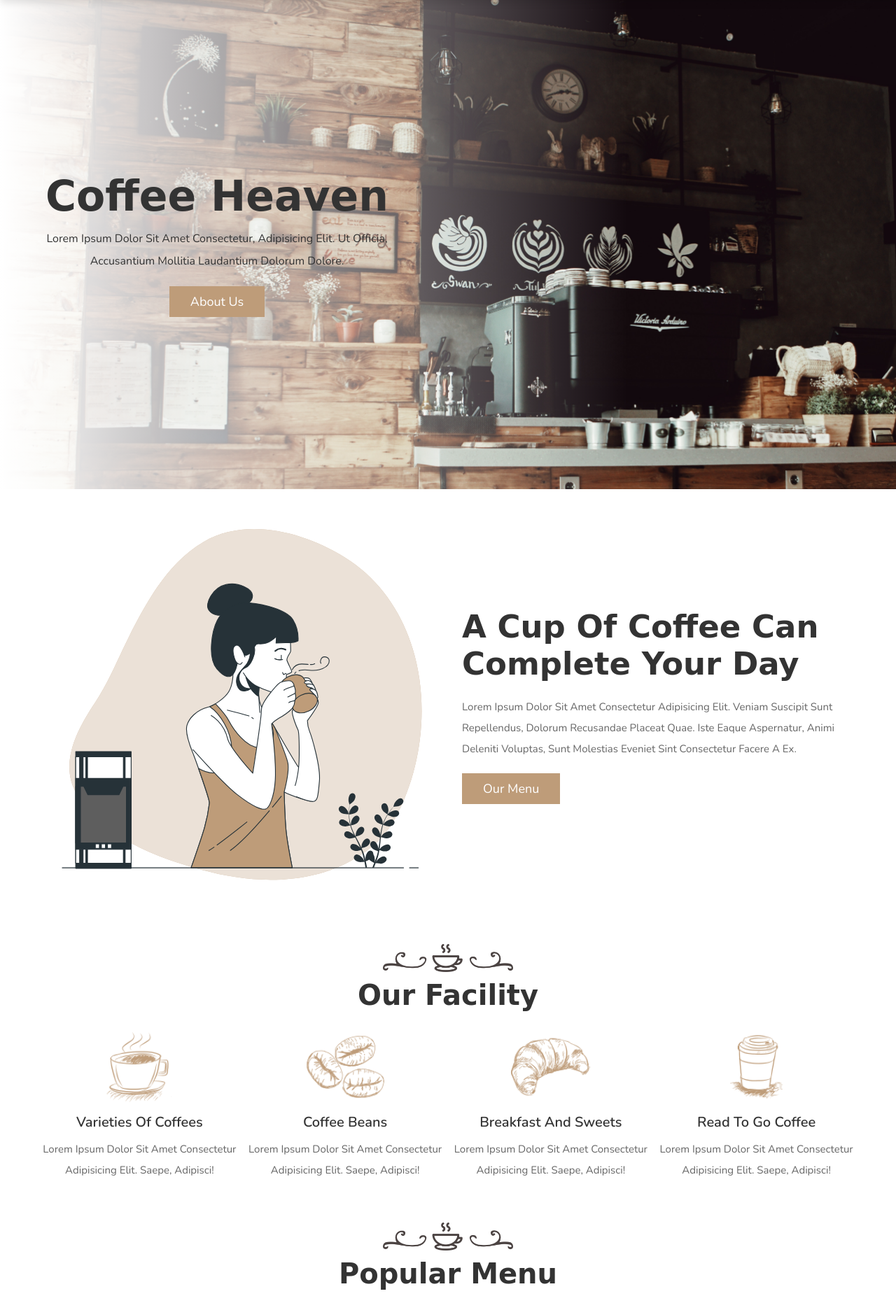
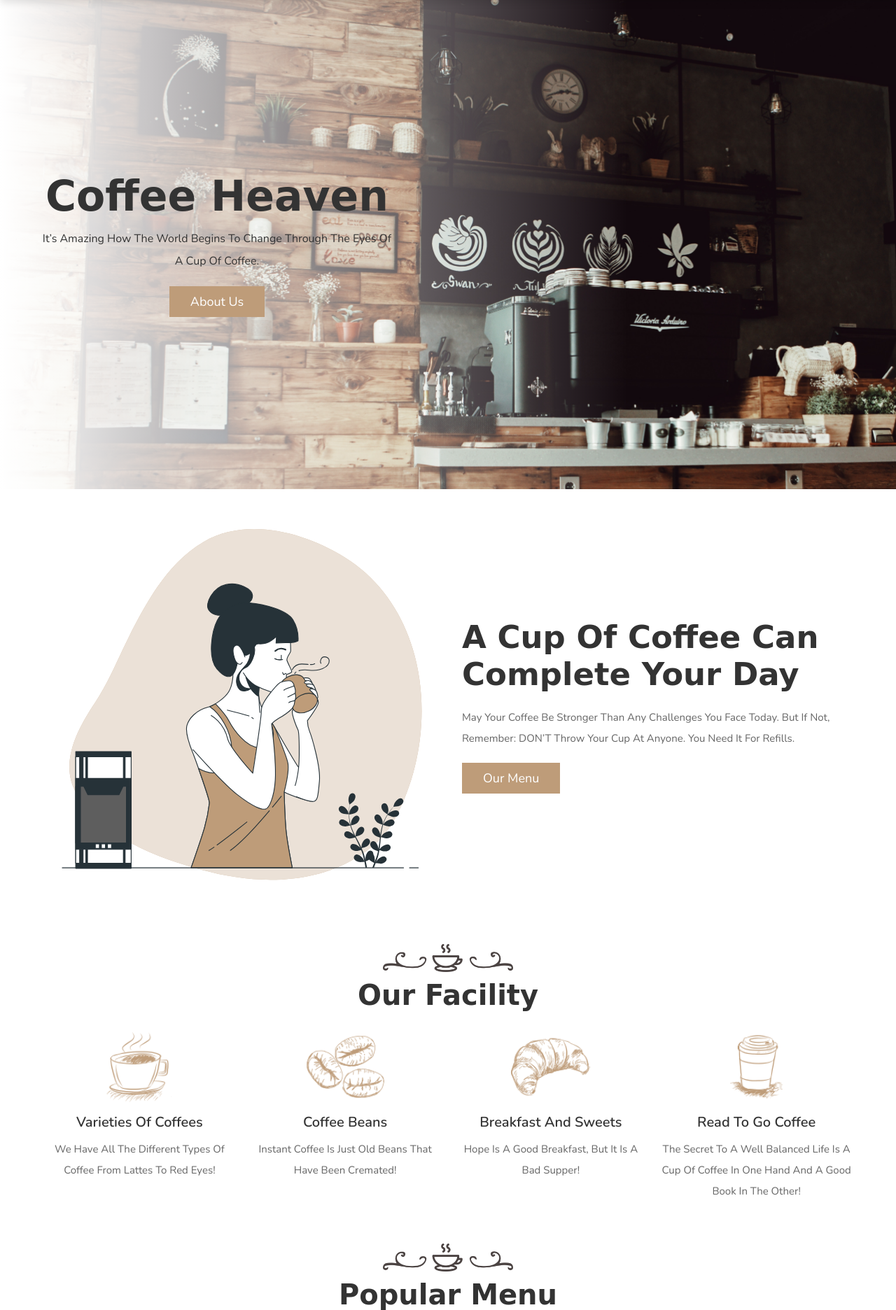
Before and after one commit to Ayushi-0099/Coffee-House, a PHP site: page / in a window 1280 px wide. Shown: the part 90-1962 px from the top of the page at 70% size. Run offline with PHP 8.4, Linux system fonts and the light colour scheme; some libraries are stand-ins or nearby versions; some web fonts are replaced.

Commit message:
Update index.php

```diff
--- a/index.php
+++ b/index.php
@@ -97,7 +97,7 @@ if(isset($message)){
 
       <div class="content">
          <h3>coffee heaven</h3>
-         <p>Lorem ipsum dolor sit amet consectetur, adipisicing elit. Ut officia, accusantium mollitia laudantium dolorum dolore.</p>
+         <p>It’s amazing how the world begins to change through the eyes of a cup of coffee.</p>
          <a href="#about" class="btn">about us</a>
       </div>
 
@@ -117,7 +117,7 @@ if(isset($message)){
 
    <div class="content">
       <h3>A cup of coffee can complete your day</h3>
-      <p>Lorem ipsum dolor sit amet consectetur adipisicing elit. Veniam suscipit sunt repellendus, dolorum recusandae placeat quae. Iste eaque aspernatur, animi deleniti voluptas, sunt molestias eveniet sint consectetur facere a ex.</p>
+      <p>May your coffee be stronger than any challenges you face today. But if not, remember: DON’T throw your cup at anyone. You need it for refills.</p>
       <a href="#menu" class="btn">our menu</a>
    </div>
 
@@ -139,25 +139,25 @@ if(isset($message)){
       <div class="box">
          <img src="icon-1.png" alt="">
          <h3>varieties of coffees</h3>
-         <p>Lorem ipsum dolor sit amet consectetur adipisicing elit. Saepe, adipisci!</p>
+         <p>We have all the different types of coffee from lattes to red eyes!</p>
       </div>
 
       <div class="box">
          <img src="icon-2.png" alt="">
          <h3>coffee beans</h3>
-         <p>Lorem ipsum dolor sit amet consectetur adipisicing elit. Saepe, adipisci!</p>
+         <p>Instant coffee is just old beans that have been cremated!</p>
       </div>
 
       <div class="box">
          <img src="icon-3.png" alt="">
          <h3>breakfast and sweets</h3>
-         <p>Lorem ipsum dolor sit amet consectetur adipisicing elit. Saepe, adipisci!</p>
+         <p>Hope is a good breakfast, but it is a bad supper!</p>
       </div>
 
       <div class="box">
          <img src="icon-4.png" alt="">
          <h3>read to go coffee</h3>
-         <p>Lorem ipsum dolor sit amet consectetur adipisicing elit. Saepe, adipisci!</p>
+         <p>The secret to a well balanced life is a cup of coffee in one hand and a good book in the other!</p>
       </div>
 
    </div>
```
